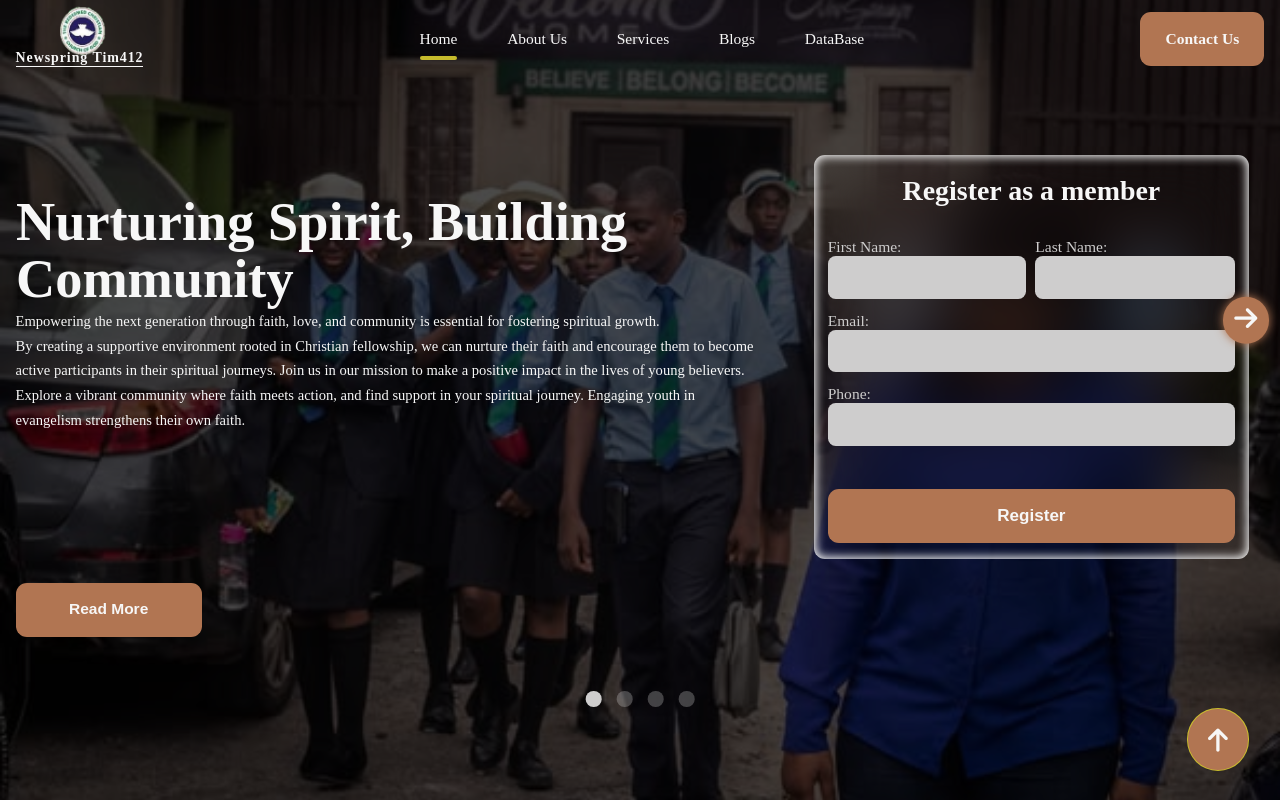
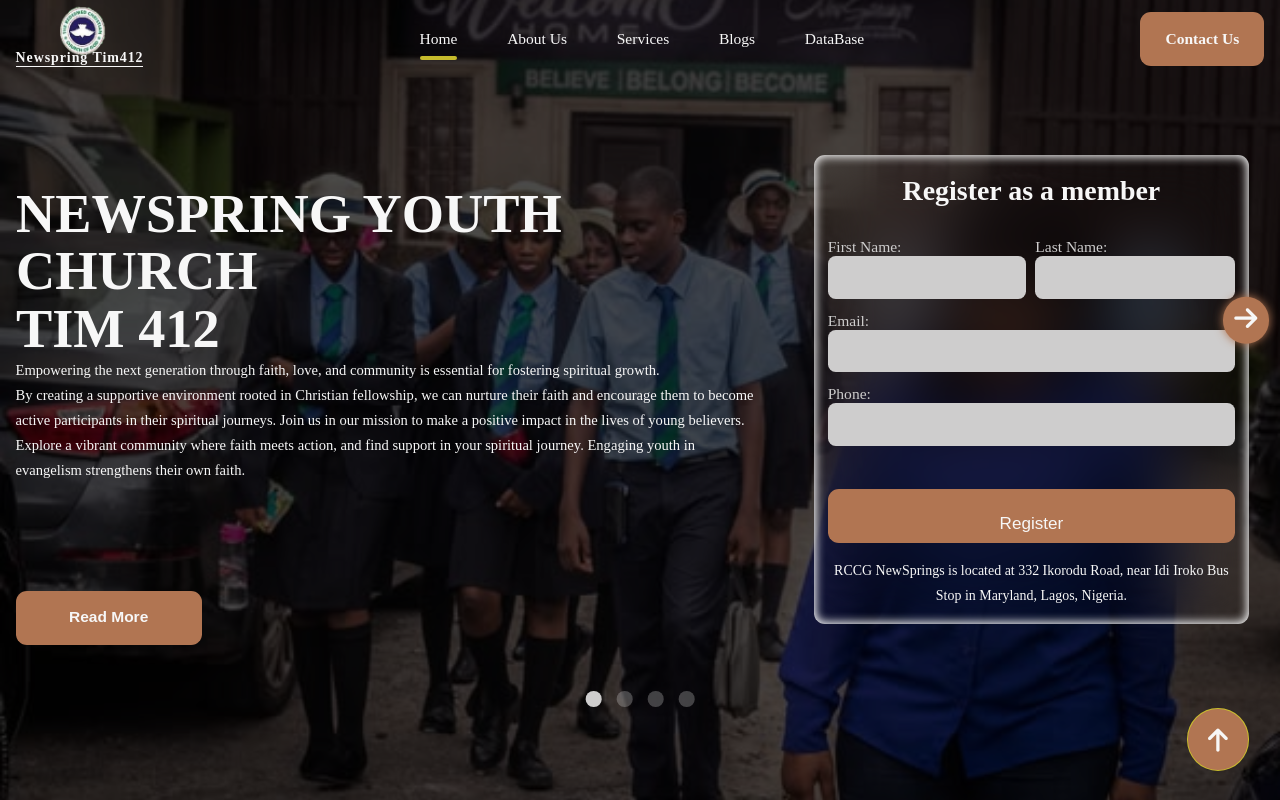
Before and after one commit to sundaydavid383/full-newspring, a React (Vite) app in the folder newsfront/: page / in a window 1280 px wide. Shown: the top 800 px of the page. Built offline with nearby package versions, Linux system fonts and the light colour scheme; no server answers; grey boxes are pictures that could not be loaded; a web font is replaced by a local one.

Commit message:
new commit

```diff
--- a/newsfront/src/components/hero/Hero.jsx
+++ b/newsfront/src/components/hero/Hero.jsx
@@ -224,7 +224,7 @@ const Hero = ({
         setEmailStatus(
           ` ${
             sentEmail
-              ? "You have been successfully added to the list! we've sent email to you, check your spam list and add remove from spam list if not in inbox"
+              ? "You have been successfully added to the list! we've sent email to you, check your spam list and remove it from spam list if not found in inbox"
               : "You have been successfully added to the list!"
           }`
         );
@@ -383,7 +383,7 @@ const Hero = ({
               <p>Register</p>{" "}
             </button>{" "}
           </div>{" "}
-          <p></p>{" "}
+          <p>RCCG NewSprings is located at 332 Ikorodu Road, near Idi Iroko Bus Stop in Maryland, Lagos, Nigeria.</p>{" "}
         </form>
       ) : null}
       <div className="hero_form"></div>
--- a/newsfront/src/components/hero/hero.css
+++ b/newsfront/src/components/hero/hero.css
@@ -6,7 +6,7 @@
   display: flex;
   flex-direction: column;
   width: 100%;
-  padding-block: 10.5rem;
+  padding-block: 10rem;
   min-height: 100vh;
   background-color: rgb(29, 29, 29, 0.8);
   background-repeat: no-repeat;
@@ -252,6 +252,12 @@ label {
 .hero form .btn-slide p {
   font-size: 1.1rem;
 }
+.hero form P{
+  font-size: .9rem;
+  font-weight: 300;
+  margin-top: 1rem;
+  text-align: center;
+}
 .fa-arrow-right,
 .fa-arrow-left {
   position: absolute;
--- a/newsfront/src/pages/homepage/Home.jsx
+++ b/newsfront/src/pages/homepage/Home.jsx
@@ -55,7 +55,7 @@ const Home = ({ setActive ,dataBase, setDataBase, onLoad}) => {
   const sections = [
     {
       id: 0,
-      title: "Nurturing Spirit, Building <br/> Community",
+      title: "NEWSPRING YOUTH CHURCH <br/> TIM 412",
       paragraphs: [
         "Empowering the next generation through faith, love, and community is essential for fostering spiritual growth.",
         "By creating a supportive environment rooted in Christian fellowship, we can nurture their faith and encourage them to become active participants in their spiritual journeys. Join us in our mission to make a positive impact in the lives of young believers.",
```
Also changed, not shown: 2 other files (tests, documents, lock files or other folders).
